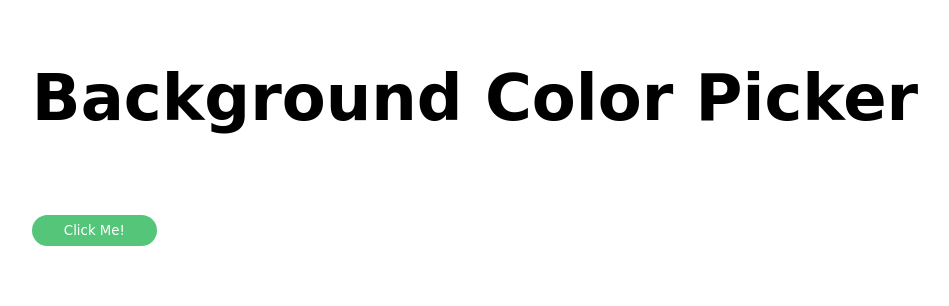
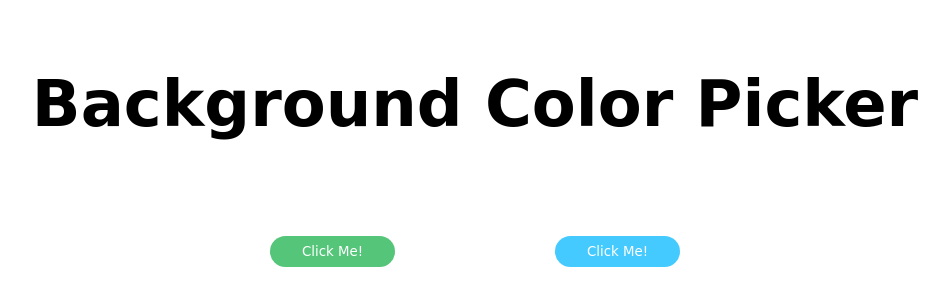
Before and after one commit to Doubting-Thomas/color-changer, a plain HTML site: page color-changer/index.html in a window 1280 px wide. Shown: the whole page, without its empty margins (165-1114 px from the left). Drawn offline with Linux system fonts and the light colour scheme.

Commit message:
feat: add functionality for hex colors

```diff
--- a/color-changer/index.html
+++ b/color-changer/index.html
@@ -12,7 +12,10 @@
     <section>
       <h1 class="heading heading-main">Background Color Picker</h1>
       <h2 class="heading heading-secondary"></h2>
-      <button class="btn btn-solid">Click Me!</button>
+      <div class="buttons">
+        <button class="btn btn-solid">Click Me!</button>
+        <button class="btn btn-hex">Click Me!</button>
+      </div>
     </section>
   </body>
 </html>
--- a/color-changer/script.js
+++ b/color-changer/script.js
@@ -1,15 +1,27 @@
 "use strict";
 
 const btnSolid = document.querySelector(".btn-solid");
+const btnHex = document.querySelector(".btn-hex");
 const body = document.querySelector("body");
 const heading = document.querySelector(".heading-secondary");
 // Array of colors
-const solidColor = ["red", "blue", "yellow", "aquamarine", "pink"];
+const solidColors = ["red", "blue", "yellow", "aquamarine", "pink"];
+const hexColors = ["#e81cff", "#ff930f", "#fff95b", "#696eff", "#ff8989"];
 
-function changeBackgroundColor() {
-  const colorOptions = parseInt(Math.random() * solidColor.length);
-  body.style.backgroundColor = solidColor[colorOptions];
-  heading.textContent = `You picked the ${solidColor[colorOptions]} color!`;
+// Function for solid colors
+function changeSolidColor() {
+  const colorOptions = parseInt(Math.random() * solidColors.length);
+  body.style.backgroundColor = solidColors[colorOptions];
+  heading.textContent = `You picked the ${solidColors[colorOptions]} color!`;
 }
 
-btnSolid.addEventListener("click", changeBackgroundColor);
+// Function for hex colors
+function changeHexColor() {
+  const colorPicker = parseInt(Math.random() * hexColors.length);
+  body.style.backgroundColor = hexColors[colorPicker];
+  heading.textContent = `You picked a hex color - ${hexColors[colorPicker]}!`;
+}
+
+// Event listeners for swapping colors
+btnSolid.addEventListener("click", changeSolidColor);
+btnHex.addEventListener("click", changeHexColor);
--- a/color-changer/style.css
+++ b/color-changer/style.css
@@ -1,13 +1,17 @@
 body {
   font-family: cursive;
-  display: flex;
-  justify-content: center;
-  align-items: center;
+  font-weight: 400;
+  line-height: 1.6;
+  font-size: 1.6rem;
+
+  margin: 0 10rem;
 }
 
 .heading {
   font-weight: 700;
   margin-bottom: 5rem;
+
+  text-align: center;
 }
 
 .heading-main {
@@ -18,20 +22,22 @@ body {
   font-size: 2rem;
 }
 
+.buttons {
+  display: flex;
+  justify-content: center;
+  align-items: center;
+  gap: 10rem;
+}
+
 .btn {
   padding: 0.5rem 2rem;
   border-radius: 1rem;
   font-family: inherit;
-  background-color: #55c57a;
-  color: #fff;
   border: none;
   cursor: pointer;
+  color: #fff;
 
   transition: all 0.3s;
-
-  display: flex;
-  justify-content: center;
-  align-self: center;
 }
 
 .btn:hover {
@@ -42,8 +48,10 @@ body {
   transform: scale(1);
 }
 
-/* .btn-solid {
-  display: flex;
-  justify-content: center;
-  align-self: center;
-} */
+.btn-solid {
+  background-color: #55c57a;
+}
+
+.btn-hex {
+  background-color: #45caff;
+}
```
